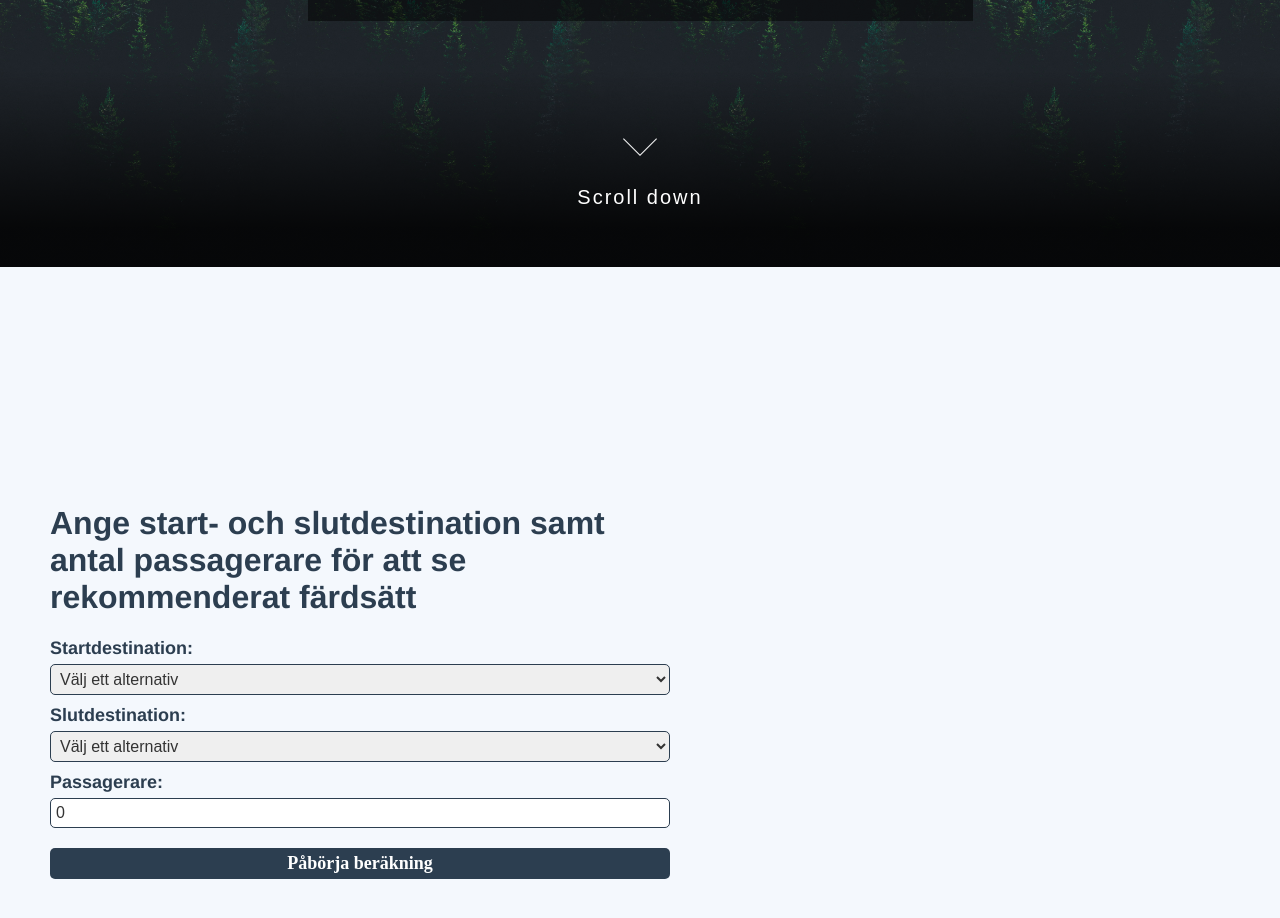
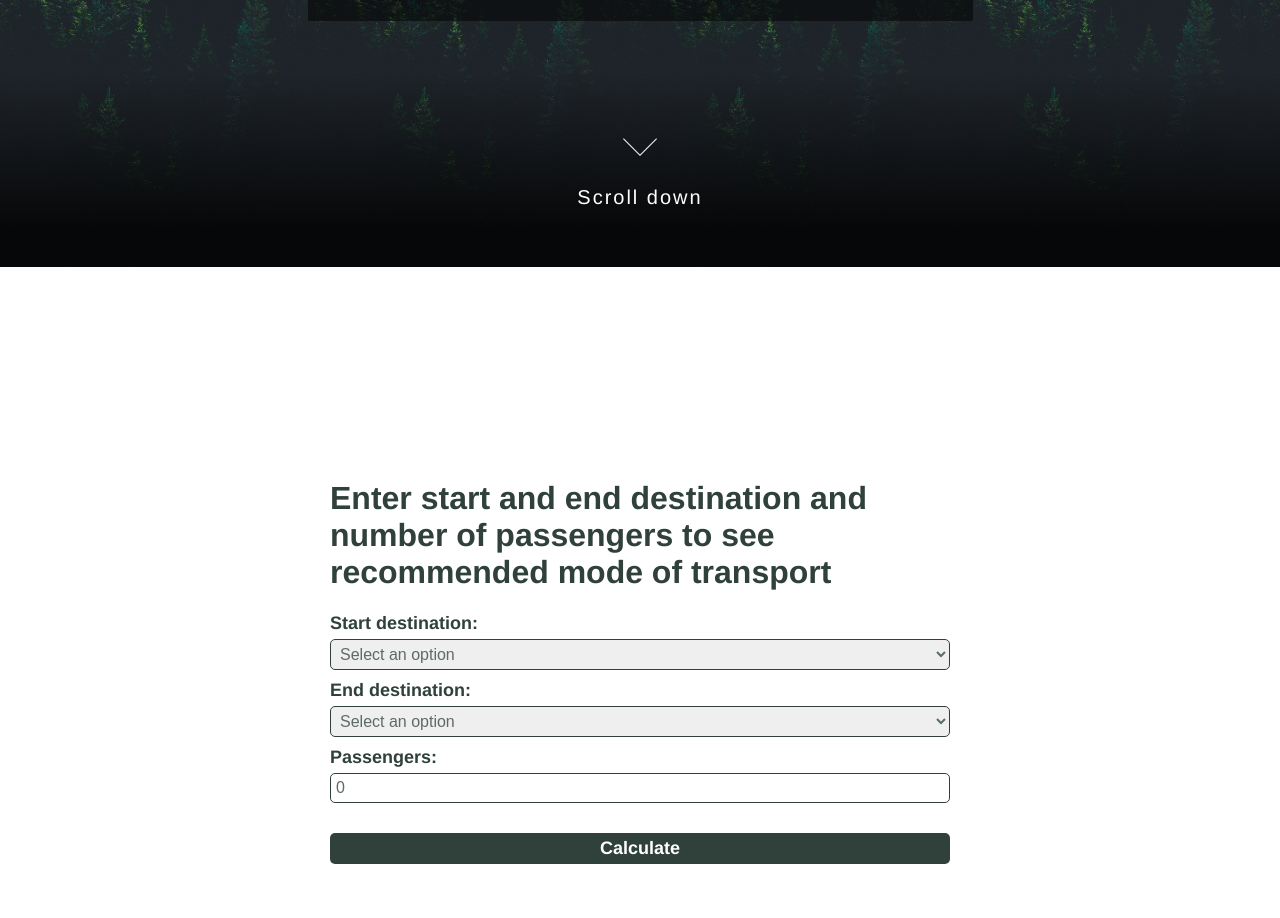
Before and after one commit to marjon4/carbon-travel, a Vue app: page / in a window 1280 px wide. Shown: the part 340-1258 px from the top of the page. Built offline with nearby package versions, Linux system fonts and the light colour scheme.

Commit message:
Changed color theme and fonts

```diff
--- a/src/App.vue
+++ b/src/App.vue
@@ -19,7 +19,7 @@
   scroll-behavior: smooth;
 }
 body {
-  background-color: #f4f8fd;
+  background-color: #fff;
   margin: 0;
   padding: 0;
   box-sizing: border-box;
@@ -29,6 +29,6 @@
   -webkit-font-smoothing: antialiased;
   -moz-osx-font-smoothing: grayscale;
   text-align: center;
-  color: #2c3e50;
+  color: #2f413a;
 }
 </style>
--- a/src/components/Header.vue
+++ b/src/components/Header.vue
@@ -16,7 +16,6 @@
 </script>
 
 <style scoped>
-@import url("https://fonts.googleapis.com/css2?family=Mulish:wght@200&display=swap");
 
 nav {
   background-color: #fff;
@@ -30,9 +29,7 @@
 }
 
 .routerlink {
-  font-family: "Mulish", "san-serif";
   color: black;
-  font-weight: bold;
   padding: 10px;
   text-decoration: none;
 }
--- a/src/components/Scroll.vue
+++ b/src/components/Scroll.vue
@@ -58,7 +58,7 @@
   -webkit-transform: translate(0, -50%);
   transform: translate(0, -50%);
   color: #fff;
-  font: normal 400 20px/1 "Josefin Sans", sans-serif;
+  font: normal 400 20px/1 Avenir, Helvetica, Arial, sans-serif;
   letter-spacing: 0.1em;
   text-decoration: none;
   transition: opacity 0.3s;
--- a/src/views/Form.vue
+++ b/src/views/Form.vue
@@ -1,27 +1,29 @@
 <template>
+  <main>
     <form @submit="onSubmit()">
       <h1>
-      Ange start- och slutdestination samt antal passagerare för att se
-      rekommenderat färdsätt
+        Enter start and end destination and number of passengers to see
+        recommended mode of transport
       </h1>
-    <label for="start">Startdestination: </label>
+      <label for="start">Start destination: </label>
       <select id="start" v-model="form.start">
-      <option disabled value="">Välj ett alternativ</option>
+        <option disabled value="">Select an option</option>
         <option v-for="startOption in startOptions" :key="startOption">
           {{ startOption }}
         </option>
       </select>
-    <label for="end">Slutdestination: </label>
+      <label for="end">End destination: </label>
       <select id="end" v-model="form.end">
-      <option disabled value="">Välj ett alternativ</option>
+        <option disabled value="">Select an option</option>
         <option v-for="endOption in endOptions" :key="endOption">
           {{ endOption }}
         </option>
       </select>
-    <label for="passengers">Passagerare: </label>
+      <label for="passengers">Passengers: </label>
       <input type="number" id="passengers" v-model="form.passengers" />
-    <button type="submit">Påbörja beräkning</button>
+      <button type="submit">Calculate</button>
     </form>
+  </main>
 </template>
 
 <script>
@@ -47,8 +49,14 @@
 </script>
 
 <style scoped>
+main {
+  display: flex;
+  width: 100%;
+  align-items: center;
+  flex-direction: column;
+}
 form {
-  padding: 25px 50px;
+  padding: 0 25px 15% 25px;
   display: flex;
   flex-direction: column;
   align-items: stretch;
@@ -62,22 +70,26 @@
 }
 select,
 input {
-  border: 1px solid #2c3e50;
-  color: #333333;
+  border: 1px solid #2f413a;
+  color: #5d6b66;
   border-radius: 5px;
   margin-bottom: 10px;
   padding: 5px;
   font-size: 16px;
 }
+select:focus, input:focus, button:focus {
+  box-shadow: 0 0 5px #2f413a;
+  outline: none;
+}
 button {
-  margin-top: 10px;
-  background-color: #2c3e50;
+  margin-top: 20px;
+  background-color: #2f413a;
   color: #fff;
   border: none;
   border-radius: 5px;
   padding: 5px;
   font-size: 18px;
-  font-family: Avenir;
+  font-family: Avenir, Helvetica, Arial, sans-serif;
   font-weight: 600;
   cursor: pointer;
 }
```
Lines whose indentation alone changed are shown as unchanged.
